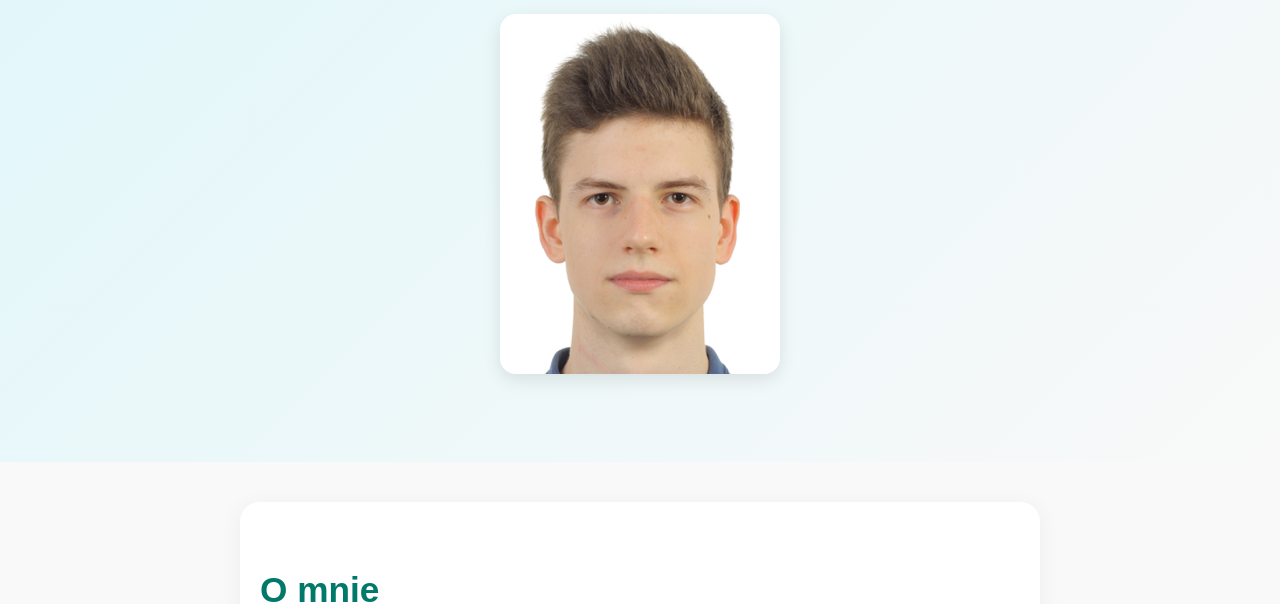
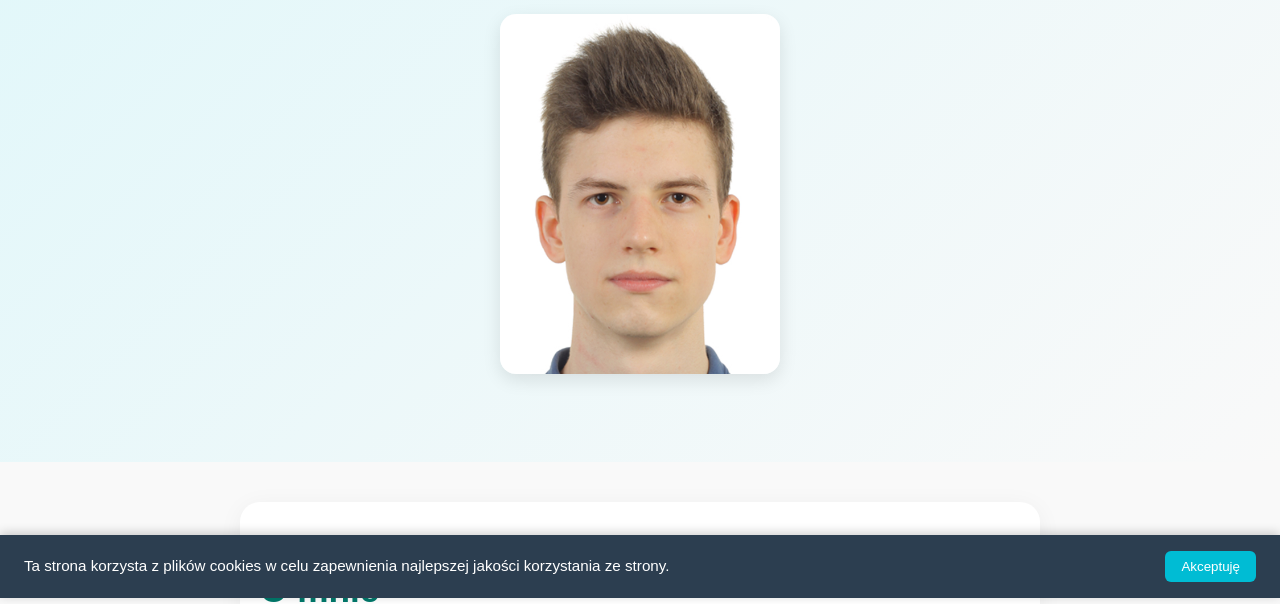
Before and after one commit to Mefjuu77/mefjuu77.github.io, a plain HTML site: page index.html in a window 1280 px wide. Shown: the part 202-806 px from the top of the page. Drawn offline with nearby package versions, Linux system fonts and the light colour scheme.

Commit message:
Dodanie cookiesów

```diff
--- a/app.js
+++ b/app.js
@@ -56,4 +56,13 @@ app.controller('MainCtrl', function($scope) {
     $scope.lang = code;
     $scope.changeLang();
   };
+
+$scope.showCookiePopup = !localStorage.getItem('cookiesAccepted');
+
+
+$scope.acceptCookies = function () {
+  localStorage.setItem('cookiesAccepted', true);
+  $scope.showCookiePopup = false;
+};
+
 });
--- a/index.html
+++ b/index.html
@@ -65,6 +65,11 @@
     <p>📧 <a href="mailto:mateusz.struszczyk@gmail.com">mateusz.struszczyk@gmail.com</a></p>
   </section>
 
+  <div class="cookie-popup" ng-show="showCookiePopup">
+  <p>Ta strona korzysta z plików cookies w celu zapewnienia najlepszej jakości korzystania ze strony.</p>
+  <button ng-click="acceptCookies()">Akceptuję</button>
+</div>
+
   <footer>
     <p>&copy; 2025 Mateusz Struszczyk</p>
   </footer>
--- a/style.css
+++ b/style.css
@@ -151,6 +151,47 @@ footer {
   opacity: 1;
   box-shadow: 0 0 4px rgba(0,0,0,0.2);
 }
+.cookie-popup {
+  position: fixed;
+  bottom: 0;
+  left: 0;
+  right: 0;
+  background: #2c3e50;
+  color: white;
+  padding: 16px 24px;
+  display: flex;
+  justify-content: space-between;
+  align-items: center;
+  z-index: 9999;
+  font-size: 0.95rem;
+  box-shadow: 0 -2px 10px rgba(0,0,0,0.2);
+  flex-wrap: wrap;
+}
+
+.cookie-popup p {
+  margin: 0;
+}
+
+.cookie-popup a {
+  color: #00bcd4;
+  text-decoration: underline;
+}
+
+.cookie-popup button {
+  background-color: #00bcd4;
+  color: white;
+  border: none;
+  padding: 8px 16px;
+  border-radius: 6px;
+  cursor: pointer;
+  margin-top: 8px;
+}
+
+@media (min-width: 600px) {
+  .cookie-popup button {
+    margin-top: 0;
+  }
+}
 
 
 @media (max-width: 768px) {
```
